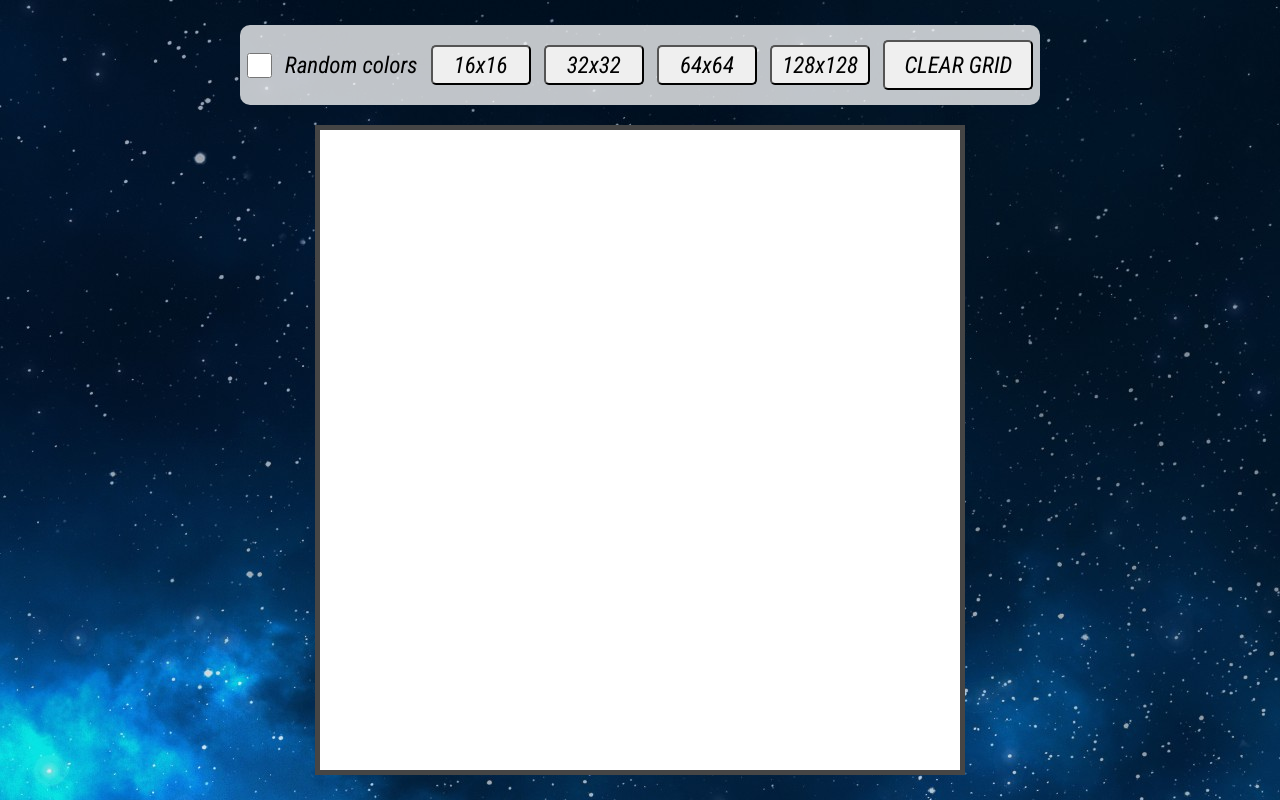
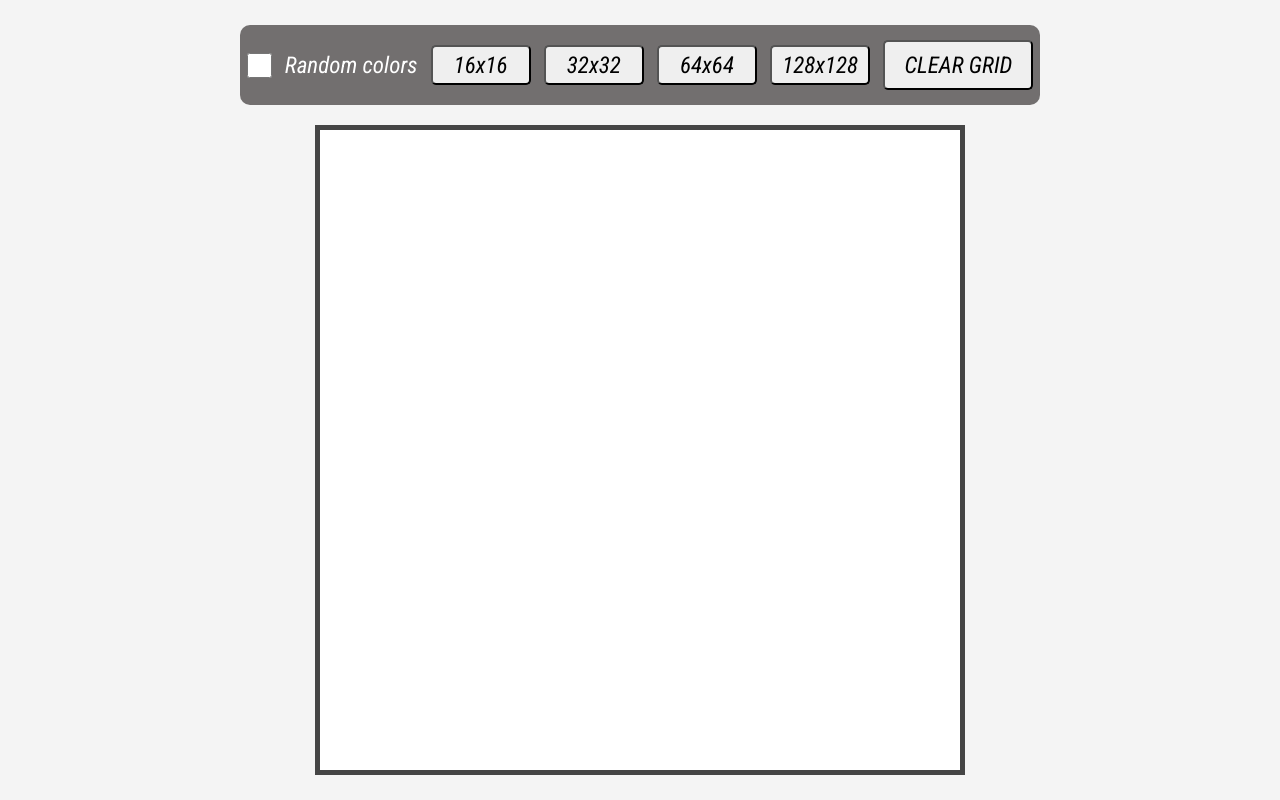
Before and after one commit to vitmonjo/etch-a-sketch, a plain HTML site: page index.html in a window 1280 px wide. Drawn offline with Linux system fonts and the light colour scheme.

Commit message:
Change background image for a light gray

```diff
--- a/styles.css
+++ b/styles.css
@@ -14,7 +14,7 @@
     align-items: center;
     flex-direction: column;
     height: 100vh;
-    background-image: url(wallpaper.jpg);
+    background-color: #f4f4f4;
     gap: 20px;
 }
 
@@ -41,7 +41,7 @@
     align-items: center;
     width: 800px;
     height: 80px;
-    background-color: rgba(255, 255, 255, 0.753);
+    background-color: rgba(72, 68, 68, 0.753);
     border-radius: 10px;
 }
 
@@ -54,6 +54,10 @@ button {
 input {
     height: 25px;
     width: 25px;
+}
+
+label {
+    color: white;
 }
 
 .gridBlock {
```
Also changed, not shown: wallpaper.jpg (deleted).
